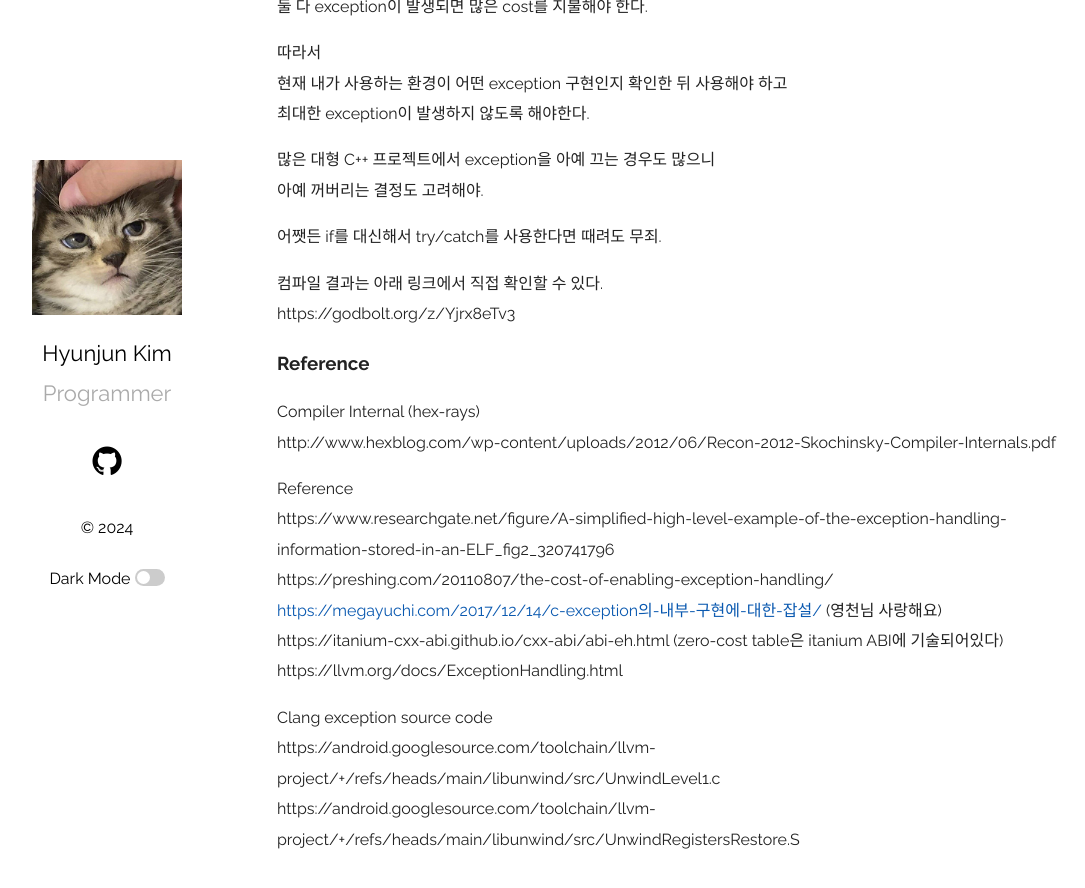
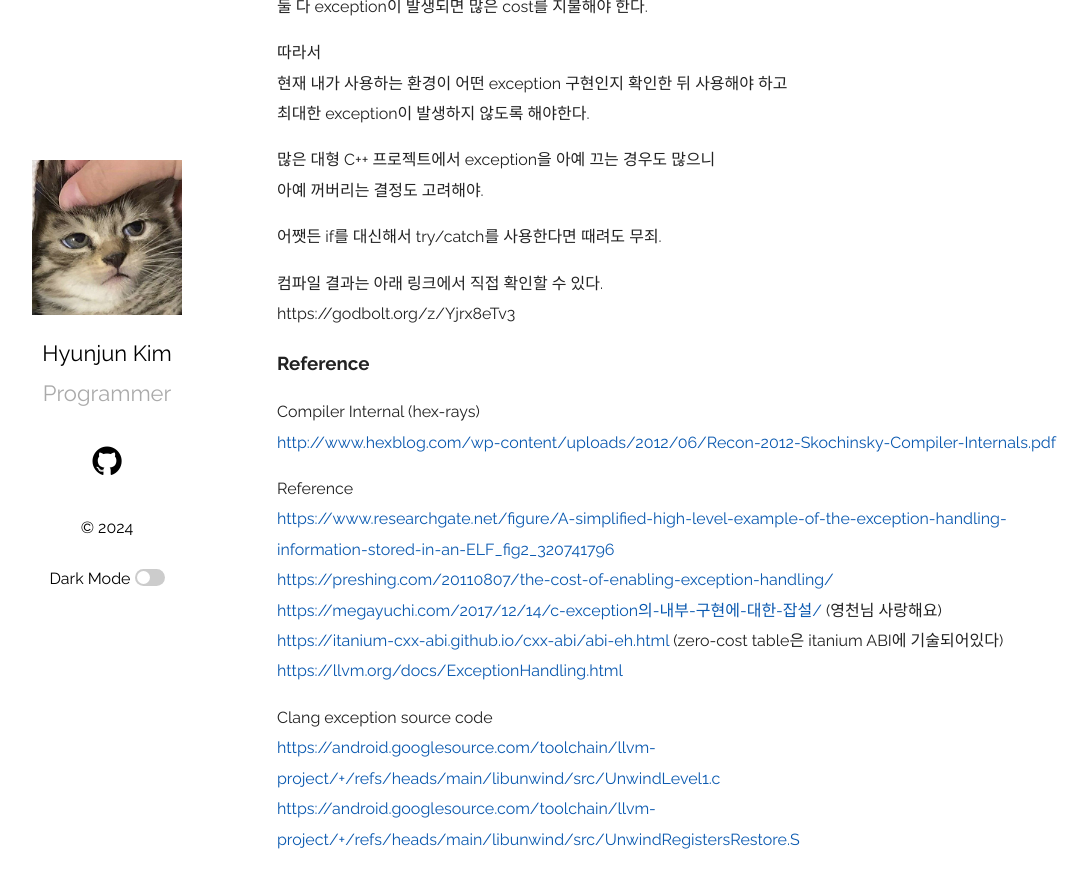
Before and after one commit to Ria9993/Ria9993.github.io, a Jekyll site: the page built from _posts/2024-01-07-how-exception-works.md, in a window 1280 px wide and 900 px high, scrolled down 9286 px. Shown: the top 888 px of the window, without its empty margins (78-1163 px from the left). Built offline with Jekyll 4.4.1, drawn with Linux system fonts in a browser that asks for light colours; comment, search, counter and statistics services are not loaded.

Commit message:
Fix markdown formatt url

```diff
--- a/_posts/2024-01-07-how-exception-works.md
+++ b/_posts/2024-01-07-how-exception-works.md
@@ -188,15 +188,15 @@ https://godbolt.org/z/Yjrx8eTv3
 ### Reference
 
 Compiler Internal (hex-rays)
-http://www.hexblog.com/wp-content/uploads/2012/06/Recon-2012-Skochinsky-Compiler-Internals.pdf
+<http://www.hexblog.com/wp-content/uploads/2012/06/Recon-2012-Skochinsky-Compiler-Internals.pdf>
 
 Reference
-https://www.researchgate.net/figure/A-simplified-high-level-example-of-the-exception-handling-information-stored-in-an-ELF_fig2_320741796
-https://preshing.com/20110807/the-cost-of-enabling-exception-handling/
+<https://www.researchgate.net/figure/A-simplified-high-level-example-of-the-exception-handling-information-stored-in-an-ELF_fig2_320741796>
+<https://preshing.com/20110807/the-cost-of-enabling-exception-handling/>
 [https://megayuchi.com/2017/12/14/c-exception의-내부-구현에-대한-잡설/](https://megayuchi.com/2017/12/14/c-exception%EC%9D%98-%EB%82%B4%EB%B6%80-%EA%B5%AC%ED%98%84%EC%97%90-%EB%8C%80%ED%95%9C-%EC%9E%A1%EC%84%A4/) (영천님 사랑해요)
-https://itanium-cxx-abi.github.io/cxx-abi/abi-eh.html (zero-cost table은 itanium ABI에 기술되어있다)
-https://llvm.org/docs/ExceptionHandling.html
+<https://itanium-cxx-abi.github.io/cxx-abi/abi-eh.html> (zero-cost table은 itanium ABI에 기술되어있다)
+<https://llvm.org/docs/ExceptionHandling.html>
 
 Clang exception source code
-https://android.googlesource.com/toolchain/llvm-project/+/refs/heads/main/libunwind/src/UnwindLevel1.c
-https://android.googlesource.com/toolchain/llvm-project/+/refs/heads/main/libunwind/src/UnwindRegistersRestore.S
+<https://android.googlesource.com/toolchain/llvm-project/+/refs/heads/main/libunwind/src/UnwindLevel1.c>
+<https://android.googlesource.com/toolchain/llvm-project/+/refs/heads/main/libunwind/src/UnwindRegistersRestore.S>
```
